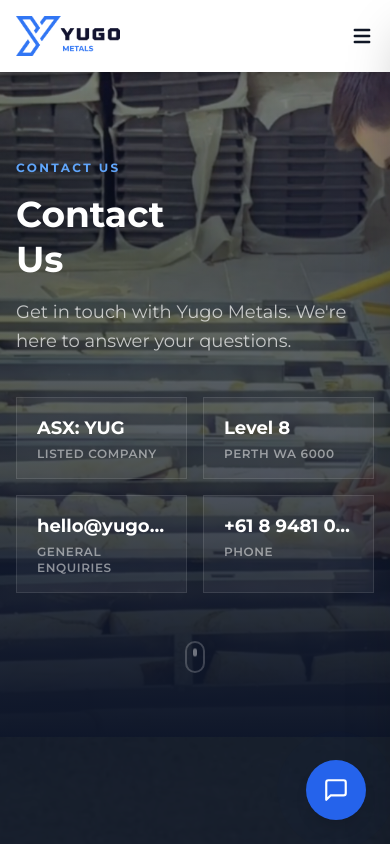
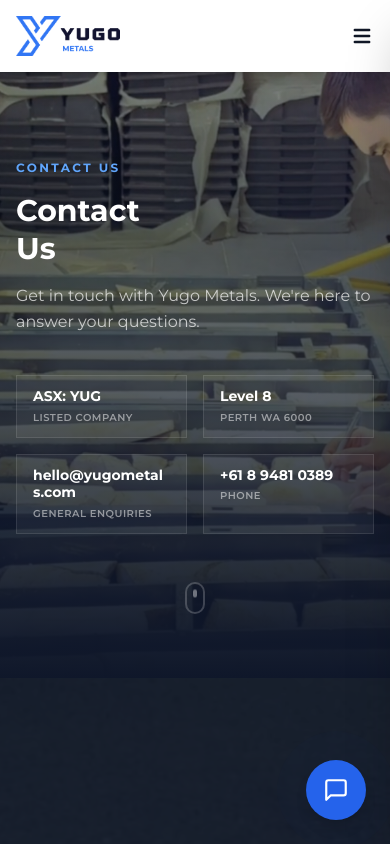
Before and after one commit to Jackattack2121/yug, a Next.js app: page /en/contact in a window 390 px wide. Shown: the top 844 px of the page. Built offline with nearby package versions, Linux system fonts and the light colour scheme.

Commit message:
Refactor Contact page styles and enhance error handling in CoryWidget
- Adjusted font sizes and spacing in the Contact page for improved readability and visual consistency.
- Enhanced the CoryWidget component to throw an error for stream issues, improving error handling during data streaming.

```diff
--- a/app/[locale]/contact/page.tsx
+++ b/app/[locale]/contact/page.tsx
@@ -84,11 +84,11 @@
             <p className="text-xs font-bold uppercase tracking-[0.2em] text-primary-400 mb-4">
               Contact Us
             </p>
-            <h1 className="text-4xl md:text-5xl lg:text-6xl font-bold text-white font-montserrat leading-tight max-w-3xl mb-4">
+            <h1 className="text-3xl md:text-5xl lg:text-6xl font-bold text-white font-montserrat leading-tight max-w-3xl mb-4">
               {t('titleLine1')}<br />
               {t('titleLine2')}
             </h1>
-            <p className="text-lg text-white/70 max-w-2xl leading-relaxed">
+            <p className="text-base md:text-lg text-white/70 max-w-2xl leading-relaxed">
               {t('subtitle')}
             </p>
           </AnimatedSection>
@@ -97,9 +97,9 @@
           <AnimatedSection delay={0.15}>
             <div className="grid grid-cols-2 md:grid-cols-4 gap-4 mt-10">
               {HERO_METRICS.map((m) => (
-                <div key={m.label} className="bg-white/5 border border-white/10 px-5 py-4">
-                  <p className="text-lg md:text-2xl font-bold text-white font-montserrat truncate">{m.value}</p>
-                  <p className="text-xs font-semibold uppercase tracking-wider text-white/50 mt-1">{m.label}</p>
+                <div key={m.label} className="bg-white/5 border border-white/10 px-4 py-3 md:px-5 md:py-4">
+                  <p className="text-sm md:text-lg lg:text-2xl font-bold text-white font-montserrat leading-tight break-words">{m.value}</p>
+                  <p className="text-[10px] md:text-xs font-semibold uppercase tracking-wider text-white/50 mt-1">{m.label}</p>
                 </div>
               ))}
             </div>
--- a/components/cory/CoryWidget.tsx
+++ b/components/cory/CoryWidget.tsx
@@ -161,6 +161,7 @@
             if (line.startsWith('data: ')) {
               const data = line.slice(6)
               if (data === '[DONE]') break
+              if (data === '[ERROR]') throw new Error('Stream error')
               accumulated += data
               // Update the assistant message content in real-time
               setMessages((prev) =>
```
